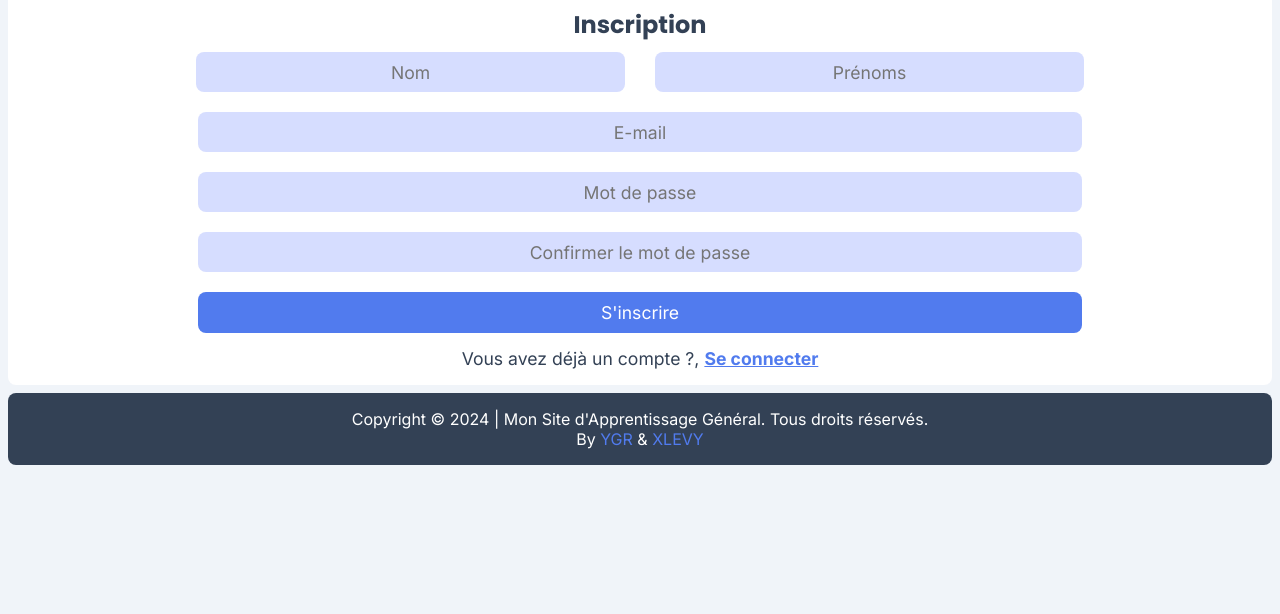
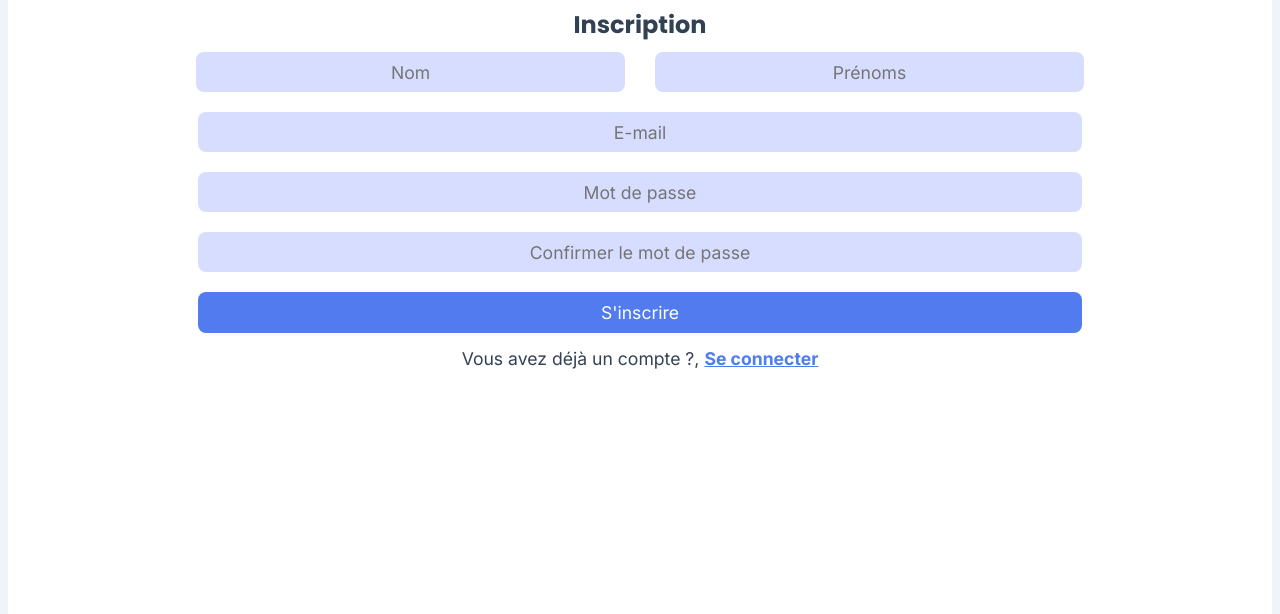
Before and after one commit to Ygryan360/XLEVY, a website: page pages/inscription.html in a window 1280 px wide. Shown: the part 186-800 px from the top of the page. Drawn offline with Linux system fonts and the light colour scheme.

Commit message:
fix inscription.html height

```diff
--- a/pages/inscription.html
+++ b/pages/inscription.html
@@ -21,7 +21,7 @@
         </ul>
       </nav>
     </header>
-    <main class="box" style="margin-top: 4rem; height: max-content;">
+    <main class="box" style="margin-top: 4rem; height: 50rem;">
       <section class="welcome">
         <h2>Bienvenue sur notre site !</h2>
         <p>Commencez votre voyage d'apprentissage en vous inscrivant.</p>
```
